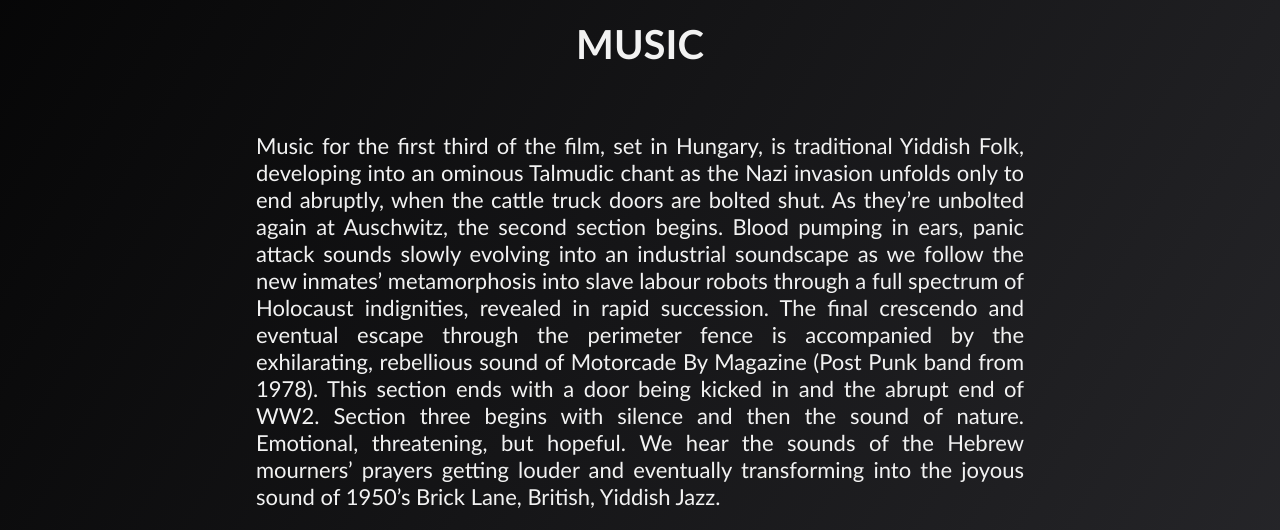
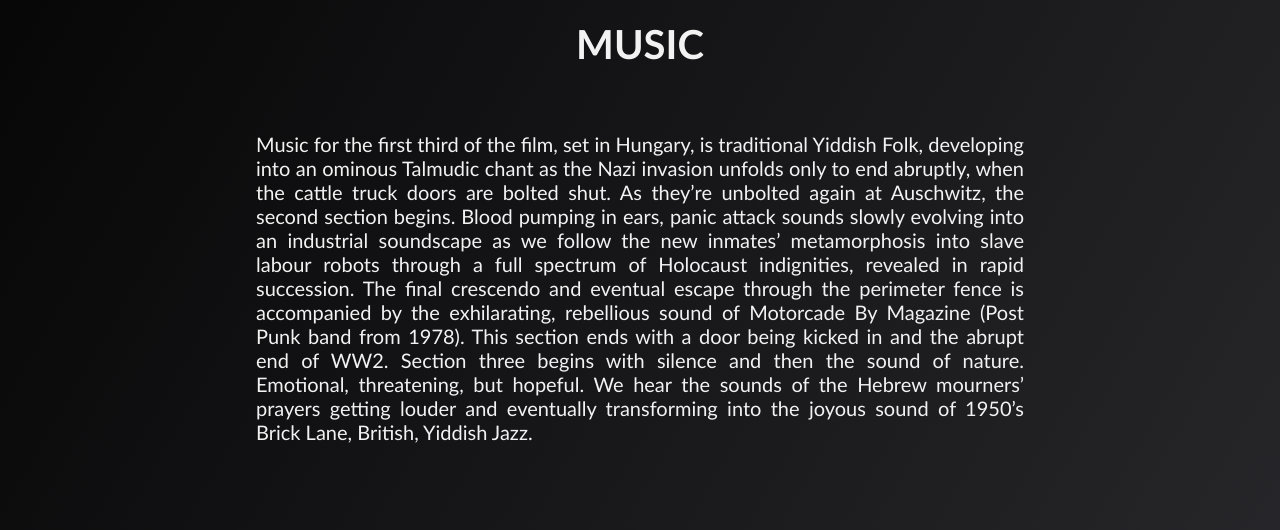
Before and after one commit to totes7/Survivor, a React (Create React App) app: page /info in a window 1280 px wide. Shown: the part 660-1190 px from the top of the page. Built offline with nearby package versions, Linux system fonts and the light colour scheme.

Commit message:
minor font size changes plus new favicon added

```diff
--- a/src/App.css
+++ b/src/App.css
@@ -166,7 +166,7 @@
 }
 
 #music-text p {
-  font-size: 22px;
+  font-size: 20px;
 }
 
 #music-image {
@@ -210,8 +210,8 @@
 
   #research-text {
   grid-area: text;
-  margin: 5% 5% 5% 0;
-  font-size: 22px;
+  margin: 0 5% 0 0;
+  font-size: 20px;
   overflow-y: scroll;
 }
 
```
Also changed, not shown: 1 other file (tests, documents, lock files or other folders).
